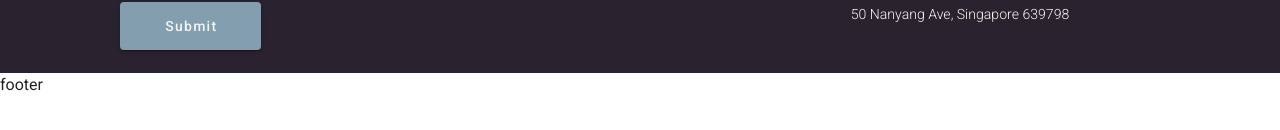
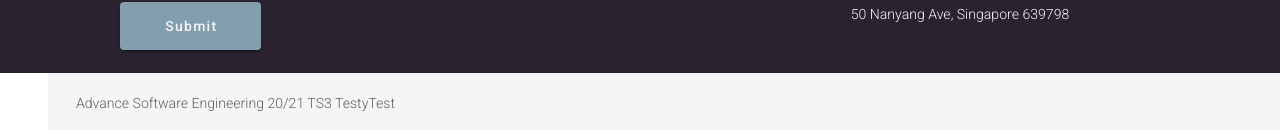
Before and after one commit to TryingOutSomething/Zoomba, a Vue app: page / in a window 1280 px wide. Shown: the part 2229-2359 px from the top of the page. Before the commit the page ends 2326 px from the top, so only its background shows below. Built offline with nearby package versions, Linux system fonts and the light colour scheme.

Commit message:
Added footer

```diff
--- a/src/components/landing-page/PageFooter.vue
+++ b/src/components/landing-page/PageFooter.vue
@@ -1,5 +1,11 @@
 <template>
-  <div>footer</div>
+  <v-footer class="font-weight-light ml-12">
+    <v-col>
+      <span class="footer">
+        Advance Software Engineering 20/21 TS3 TestyTest
+      </span>
+    </v-col>
+  </v-footer>
 </template>
 
 <script>
--- a/src/styles/_colours.scss
+++ b/src/styles/_colours.scss
@@ -22,3 +22,7 @@ $purple: #2B222F;
 .contact-us-title {
   font-size: 2.25em;
 }
+
+.footer {
+  color: #616161 !important;
+}
--- a/src/styles/_typography.scss
+++ b/src/styles/_typography.scss
@@ -16,6 +16,6 @@ $sixteen-px-to-em: 1em;
   letter-spacing: -1px;
 }
 
-.image-caption-subtitle {
+.image-caption-subtitle, .footer {
   font-size: 0.88em;
 }
```
